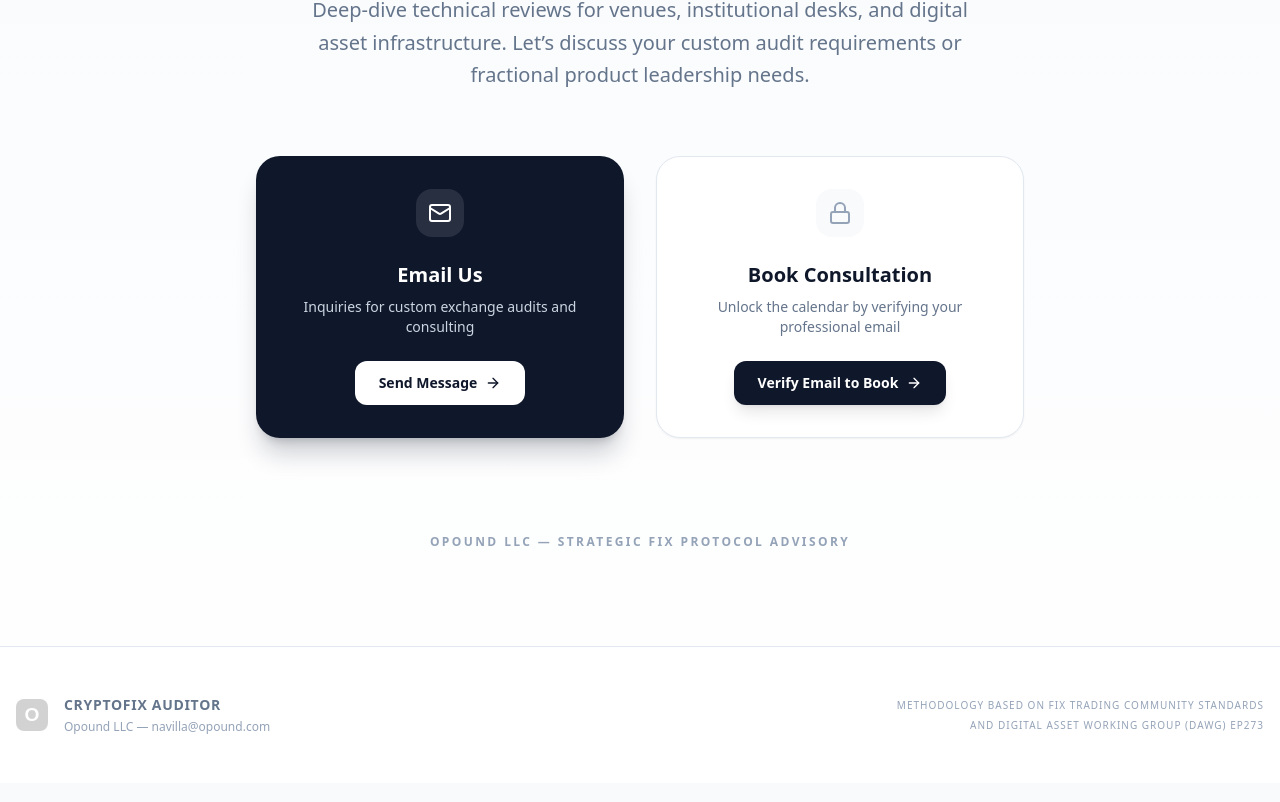
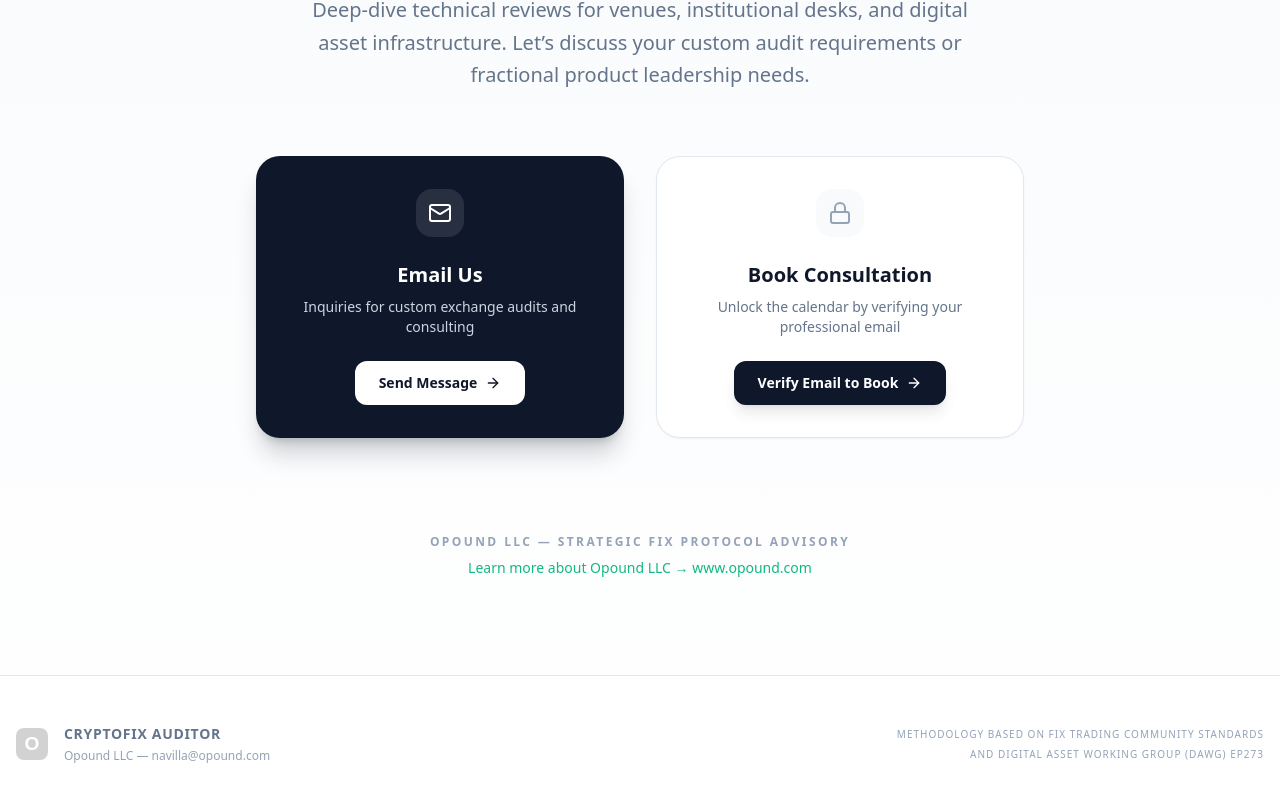
Before and after one commit to baggan1/cryptofix-auditor, a Next.js app: page /contact in a window 1280 px wide. Shown: the part 302-1104 px from the top of the page. Built offline with nearby package versions, Linux system fonts and the light colour scheme; no server answers.

Commit message:
added link to opound

```diff
--- a/app/contact/page.tsx
+++ b/app/contact/page.tsx
@@ -109,10 +109,18 @@
         </button>
       </div>
 
-      <div className="mt-24 text-center">
+      <div className="mt-24 text-center space-y-2">
         <p className="text-xs font-bold text-slate-400 uppercase tracking-[0.2em]">
           Opound LLC — Strategic FIX Protocol Advisory
         </p>
+        <a
+          href="https://www.opound.com"
+          target="_blank"
+          rel="noopener noreferrer"
+          className="inline-block text-sm font-medium text-[#10B981] hover:text-[#059669] transition-colors"
+        >
+          Learn more about Opound LLC → www.opound.com
+        </a>
       </div>
 
       <EmailCaptureModal
--- a/app/layout.tsx
+++ b/app/layout.tsx
@@ -22,7 +22,9 @@
                 <text x="50" y="53" font-family="sans-serif" font-weight="bold" font-size="60" fill="white" text-anchor="middle" dominant-baseline="middle">O</text>
               </svg>
               <div>
-                <h1 className="text-xl font-bold tracking-tight">Opound LLC</h1>
+                <a href="https://www.opound.com" target="_blank" rel="noopener noreferrer" className="hover:text-[#10B981] transition-colors">
+                  <h1 className="text-xl font-bold tracking-tight">Opound LLC</h1>
+                </a>
                 <p className="text-[10px] uppercase tracking-widest text-slate-400 font-bold -mt-1">CryptoFIX Auditor</p>
               </div>
             </div>
@@ -48,7 +50,7 @@
                 </svg>
                 <div>
                   <p className="text-sm text-slate-500 font-semibold uppercase tracking-wider mb-1">CryptoFIX Auditor</p>
-                  <p className="text-xs text-slate-400">Opound LLC — navilla@opound.com</p>
+                  <p className="text-xs text-slate-400"><a href="https://www.opound.com" target="_blank" rel="noopener noreferrer" className="hover:text-[#10B981] transition-colors">Opound LLC</a> — navilla@opound.com</p>
                 </div>
               </div>
               <div className="text-center md:text-right">
```
